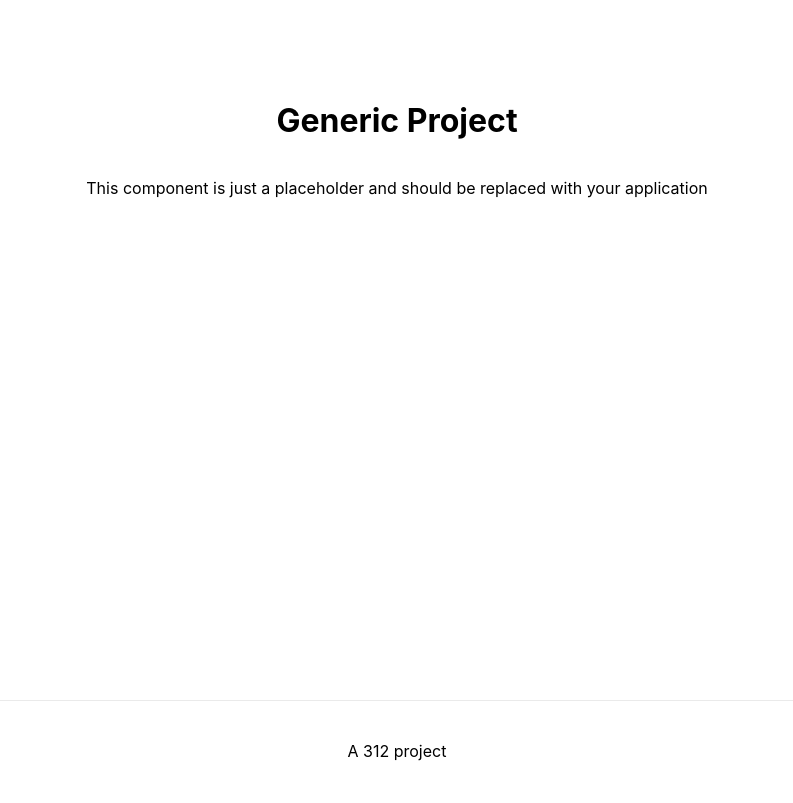
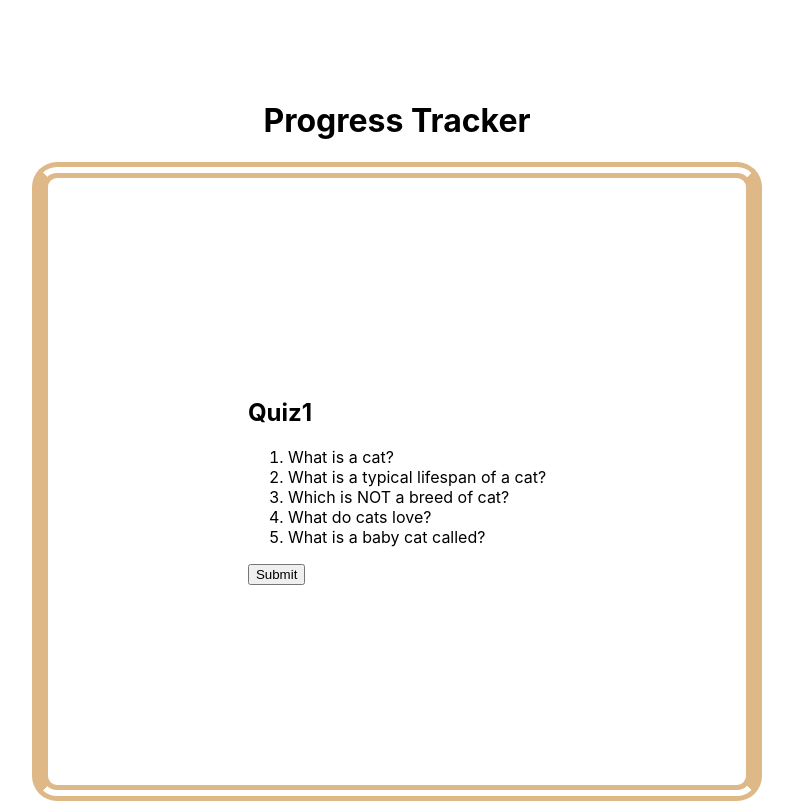
Before and after one commit to adanzan/proficiency-tracker, a Next.js app: page / in a window 1280 px wide. Shown: the top 803 px of the page, without its empty margins (243-1036 px from the left). Built offline with nearby package versions, Linux system fonts and the light colour scheme.

Commit message:
Quiz Skeleton

```diff
--- /dev/null
+++ b/data/Fake_Questions.json
@@ -0,0 +1,139 @@
+[
+  {
+    "learning goal": 1,
+    "question": "What is a cat?",
+    "choices": ["Dog", "Elephant", "Turtle", "Cat"],
+    "answer": "Cat"
+  },
+
+  {
+    "learning goal": 1,
+    "question": "What is a typical lifespan of a cat?",
+    "choices": ["12-18 years", "20-22 years", "0-4 years", "6-12 years"],
+    "answer": "12-18 years"
+  },
+  {
+    "learning goal": 1,
+    "question": "Which is NOT a breed of cat?",
+    "choices": ["Siamese", "British Shorthair", "Persian", "Poodle"],
+    "answer": "Poodle"
+  },
+  {
+    "learning goal": 1,
+    "question": "What do cats love?",
+    "choices": ["Watermelon", "Onions", "Catnip", "Dog Food"],
+    "answer": "Catnip"
+  },
+  {
+    "learning goal": 1,
+    "question": "What is a baby cat called?",
+    "choices": ["Foal", "Kitten", "Puppy", "Hatchling"],
+    "answer": "Kitten"
+  },
+
+  {
+    "learning goal": 2,
+    "question": "Where are the headquarters of Subaru?",
+    "choices": ["Japan", "Korea", "China", "Germany"],
+    "answer": "Japan"
+  },
+
+  {
+    "learning goal": 2,
+    "question": "Which car of the following is not a model of Honda?",
+    "choices": ["Accord", "Pilot", "Camry", "Civic"],
+    "answer": "Camry"
+  },
+  {
+    "learning goal": 2,
+    "question": "What is the best selling car of all time?",
+    "choices": [
+      "Toyota Corolla",
+      "Ford Model T",
+      "Volkswagen Beetle",
+      "Subaru Impreza"
+    ],
+    "answer": "Toyota Corolla"
+  },
+  {
+    "learning goal": 2,
+    "question": "What is a car?",
+    "choices": ["Airplane", "Boat", "Car", "Aircraft Carrier"],
+    "answer": "Car"
+  },
+  {
+    "learning goal": 2,
+    "question": "How many people can you safely fit into a Honda Accord?",
+    "choices": ["5", "4", "7", "13"],
+    "answer": "5"
+  },
+
+  {
+    "learning goal": 3,
+    "question": "What is NOT a berry?",
+    "choices": ["Blueberry", "Strawberry", "Raspberry", "Banana"],
+    "answer": "Strawberry"
+  },
+
+  {
+    "learning goal": 3,
+    "question": "Which of the following is considered a tropical fruit",
+    "choices": ["Apple", "Grape", "Papaya", "Orange"],
+    "answer": "Papaya"
+  },
+  {
+    "learning goal": 3,
+    "question": "What was the first vegetable grown in space?",
+    "choices": ["Celery", "Potato", "Squash", "Carrot"],
+    "answer": "Potato"
+  },
+  {
+    "learning goal": 3,
+    "question": "What apple variant is native to North America?",
+    "choices": ["Crabapple", "Gala", "Honeycrisp", "Empire"],
+    "answer": "Crabapple"
+  },
+  {
+    "learning goal": 3,
+    "question": "Which of the following is NOT a citrus fruit",
+    "choices": ["Orange", "Pomelo", "Lime", "Watermelon"],
+    "answer": "Watermelon"
+  },
+
+  {
+    "learning goal": 4,
+    "question": "Which is not a starter pokemon in Pokemon Emerald?",
+    "choices": ["Mudkip", "Treeko", "Torchic", "Squirtle"],
+    "answer": "Squirtle"
+  },
+
+  {
+    "learning goal": 4,
+    "question": "what is the bestselling Pokemon game?",
+    "choices": [
+      "Pokemon Red/Green/Blue",
+      "Pokemon Leafgreen/Firered",
+      "Pokemon Heartgold/Soulsilver",
+      "Pokemon Pearl/Diamond"
+    ],
+    "answer": "Pokemon Red/Green/Blue"
+  },
+  {
+    "learning goal": 4,
+    "question": "Which pokemon is the only pokemon that can devolve?",
+    "choices": ["Raichu", "Slowbro", "Machamp", "Torterra"],
+    "answer": "Slowbro"
+  },
+  {
+    "learning goal": 4,
+    "question": "What was the first pokemon ever created?",
+    "choices": ["Pikachu", "Rayquaza", "Rhydon", "Pidgey"],
+    "answer": "Rhydon"
+  },
+  {
+    "learning goal": 4,
+    "question": "what type of Pokemon are effective against Normal type Pokemon?",
+    "choices": ["Fighting", "Dragon", "Ice", "Bug"],
+    "answer": "Fighting"
+  }
+]
--- /dev/null
+++ b/src/components/Quiz.js
@@ -0,0 +1,42 @@
+/*
+    Quiz.js
+
+    This component displays the quiz title, the question components and submit button
+    It also possibly calculates the total score in the quiz
+*/
+
+import PropTypes from "prop-types";
+import data from "../../data/Fake_Questions.json";
+import styles from "../styles/Quiz.module.css";
+
+export function Quiz() {
+  //just for testing
+  const questions = data.map((question) => {
+    //to filter which questions go in, placeholder
+    //if condition is met create a Question object and add it to questions list
+    if (question["learning goal"] === 1) {
+      return <li key={question.question}>{question.question}</li>;
+    }
+  });
+
+  const condition =
+    questions === undefined ? (
+      <p> No questions to display</p>
+    ) : (
+      <ol>{questions}</ol>
+    );
+
+  return (
+    <div className={styles.round}>
+      {/* Placeholder, will need to dynamically change quiz name */}
+      <h2>Quiz1</h2>
+      {condition}
+      <button>Submit</button>
+    </div>
+  );
+}
+
+Quiz.propTypes = {
+  setResult: PropTypes.func,
+  calculateResults: PropTypes.func,
+};
--- a/src/pages/index.js
+++ b/src/pages/index.js
@@ -1,23 +1,18 @@
-
 import Head from "next/head";
-
 import styles from "../styles/index.module.css";
-
+import { Quiz } from "../components/Quiz";
 
 export default function Main() {
-
-
   return (
     <div className={styles.container}>
       <Head>
-        <title>Generic project</title>
+        <title>Progress Tracker</title>
         <link rel="icon" href="/favicon.ico" />
       </Head>
 
       <main>
-        <h1 className="title">Generic Project</h1>
-        <p>This component is just a placeholder and should be replaced with your application</p>
-
+        <h1 className="title">Progress Tracker</h1>
+        <Quiz />
       </main>
 
       <footer>A 312 project</footer>
--- /dev/null
+++ b/src/styles/Quiz.module.css
@@ -0,0 +1,7 @@
+.round {
+  border-style: double solid;
+  border-radius: 25px;
+  border-color: burlywood;
+  border-width: 1em;
+  padding: 200px;
+}
```
Also changed, not shown: Fake_Questions.json (deleted, +0 -138 lines).
